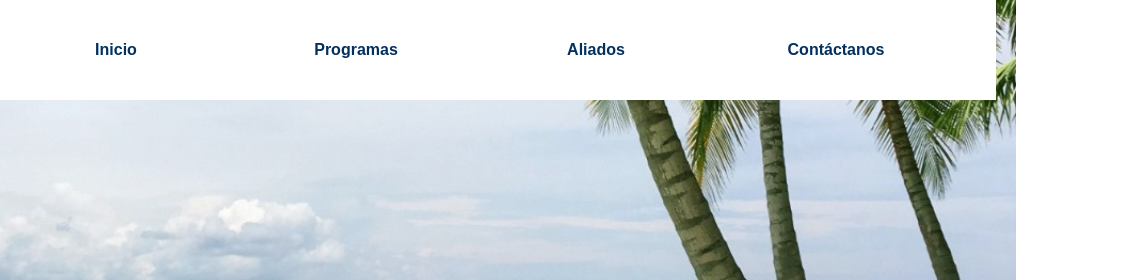
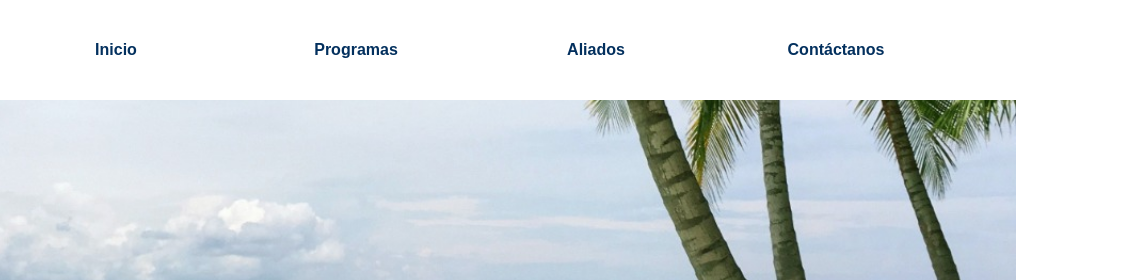
Before and after one commit to kailu90/ClubWellness, a plain HTML site: page index.html in a window 1280 px wide. Shown: the top 280 px of the page, 264-1388 px from the left, 1124 px wide, since content can reach past the window. Drawn offline with nearby package versions, Linux system fonts and the light colour scheme; a web font is replaced by a local one.

Commit message:
Se reduce amplia el ancho para evitar error en vista, queda en 110vw

```diff
--- a/header.css
+++ b/header.css
@@ -148,8 +148,8 @@ a {
 
     .menu_mobile {
         display: flex;
-        width: 100vw;
-        max-width: 100vw;
+        width: 110vw;
+        max-width: 110vw;
         height: 100px;
         background: white;
     }
```
